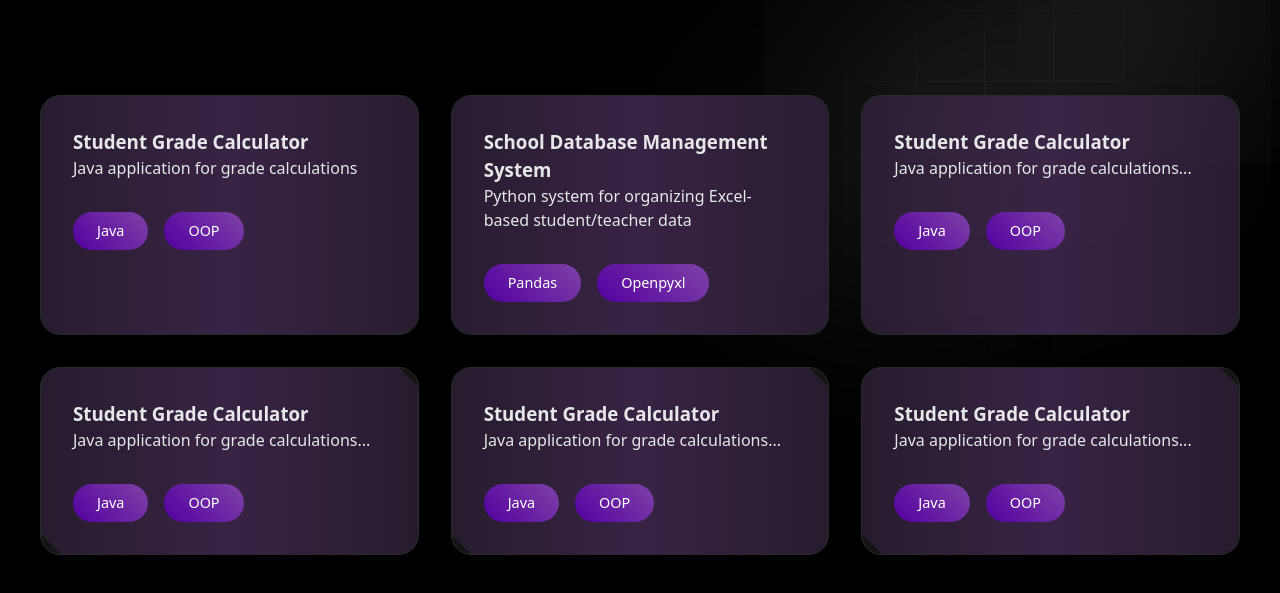
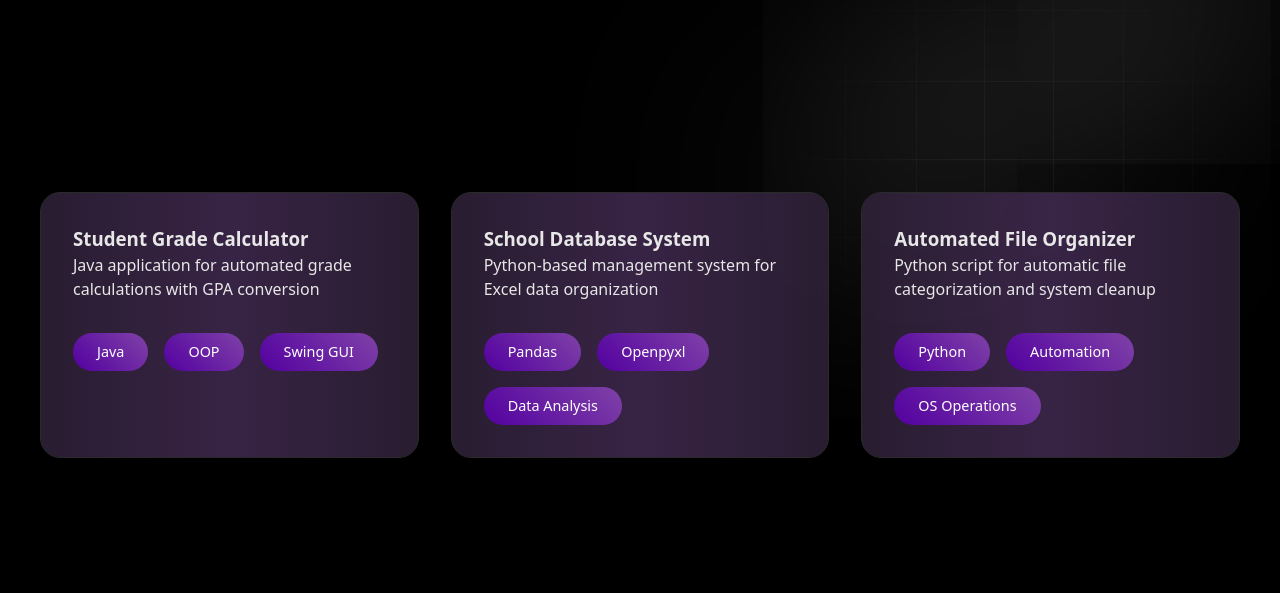
Before and after one commit to RandilFdo/Portfolio, a plain HTML site: page projects.html in a window 1280 px wide. Shown: the part 91-684 px from the top of the page. Drawn offline with nearby package versions, Linux system fonts and the light colour scheme.

Commit message:
projects.html

```diff
--- a/projects.html
+++ b/projects.html
@@ -19,62 +19,44 @@
                 <a href="projects.html">PROJECTS</a>
                 <a href="contact.html">CONTACT</a>
             </nav>
-            <button class="btn-signing">HIRE ME</button>
+            <form action="hire.html">
+                <button data-aos="fade-down" data-aos-duration="1500" class="btn-signing">HIRE ME</button>
+            </form>
         </header>
 
-        <main class="page-content">
+        <main class="page-content" data-aos="fade-up" data-aos-duration="800">
             <div class="project-grid">
                 <div class="project-card">
                     <h3>Student Grade Calculator</h3>
-                    <p>Java application for grade calculations</p>
+                    <p>Java application for automated grade calculations with GPA conversion</p>
                     <div class="skill-tags">
                         <span>Java</span>
                         <span>OOP</span>
+                        <span>Swing GUI</span>
                     </div>
                 </div>
                 <div class="project-card">
-                    <h3>School Database Management System</h3>
-                    <p>Python system for organizing Excel-based student/teacher data</p>
+                    <h3>School Database System</h3>
+                    <p>Python-based management system for Excel data organization</p>
                     <div class="skill-tags">
                         <span>Pandas</span>
                         <span>Openpyxl</span>
+                        <span>Data Analysis</span>
                     </div>
                 </div>
                 <div class="project-card">
-                    <h3>Student Grade Calculator</h3>
-                    <p>Java application for grade calculations...</p>
+                    <h3>Automated File Organizer</h3>
+                    <p>Python script for automatic file categorization and system cleanup</p>
                     <div class="skill-tags">
-                        <span>Java</span>
-                        <span>OOP</span>
+                        <span>Python</span>
+                        <span>Automation</span>
+                        <span>OS Operations</span>
                     </div>
                 </div>
-                <div class="project-card">
-                    <h3>Student Grade Calculator</h3>
-                    <p>Java application for grade calculations...</p>
-                    <div class="skill-tags">
-                        <span>Java</span>
-                        <span>OOP</span>
-                    </div>
-                </div>
-                <div class="project-card">
-                    <h3>Student Grade Calculator</h3>
-                    <p>Java application for grade calculations...</p>
-                    <div class="skill-tags">
-                        <span>Java</span>
-                        <span>OOP</span>
-                    </div>
-                </div>
-                <div class="project-card">
-                    <h3>Student Grade Calculator</h3>
-                    <p>Java application for grade calculations...</p>
-                    <div class="skill-tags">
-                        <span>Java</span>
-                        <span>OOP</span>
-                    </div>
-                </div>
-                <!-- Add more project cards -->
             </div>
         </main>
     </div>
+    <script src="https://unpkg.com/aos@next/dist/aos.js"></script>
+    <script>AOS.init({once: true});</script>
 </body>
 </html>
```
